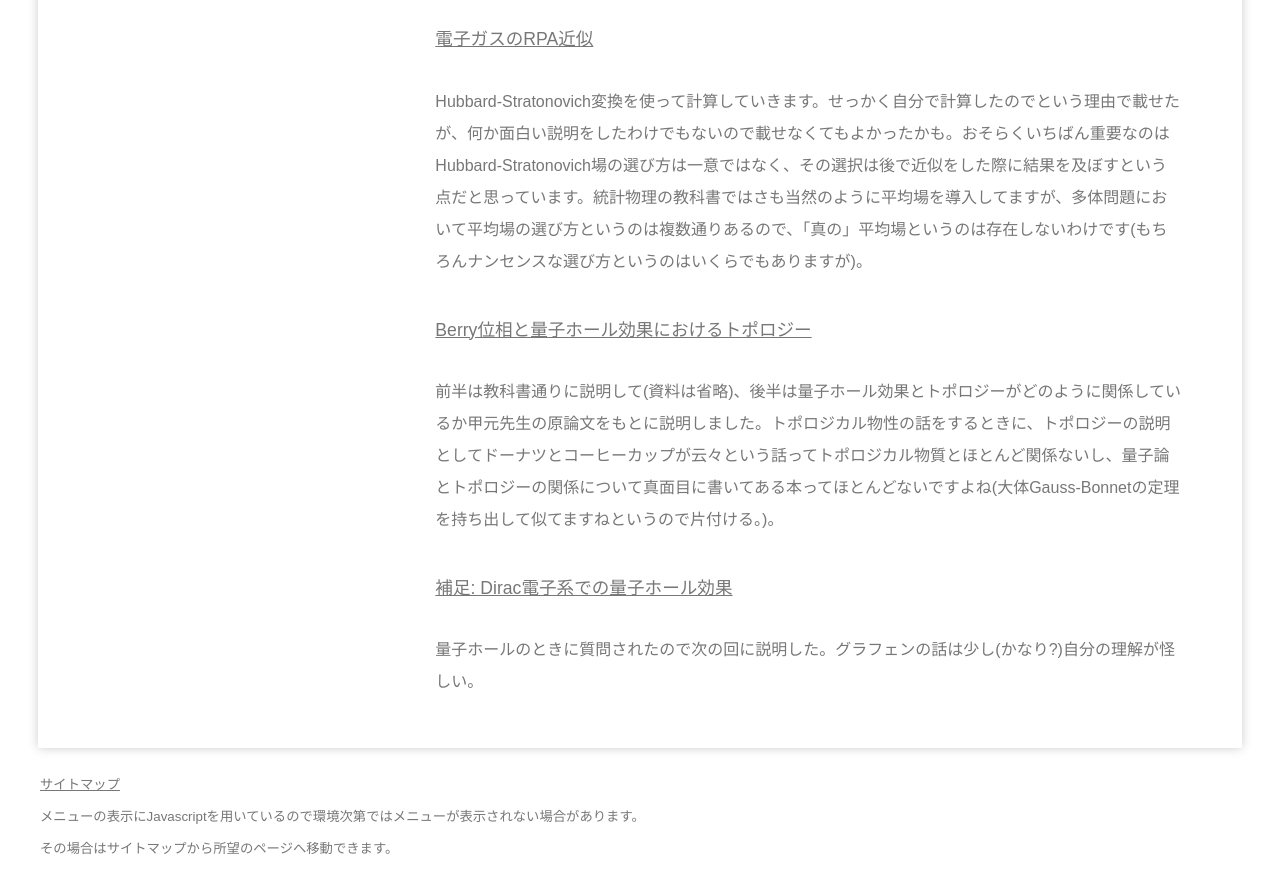
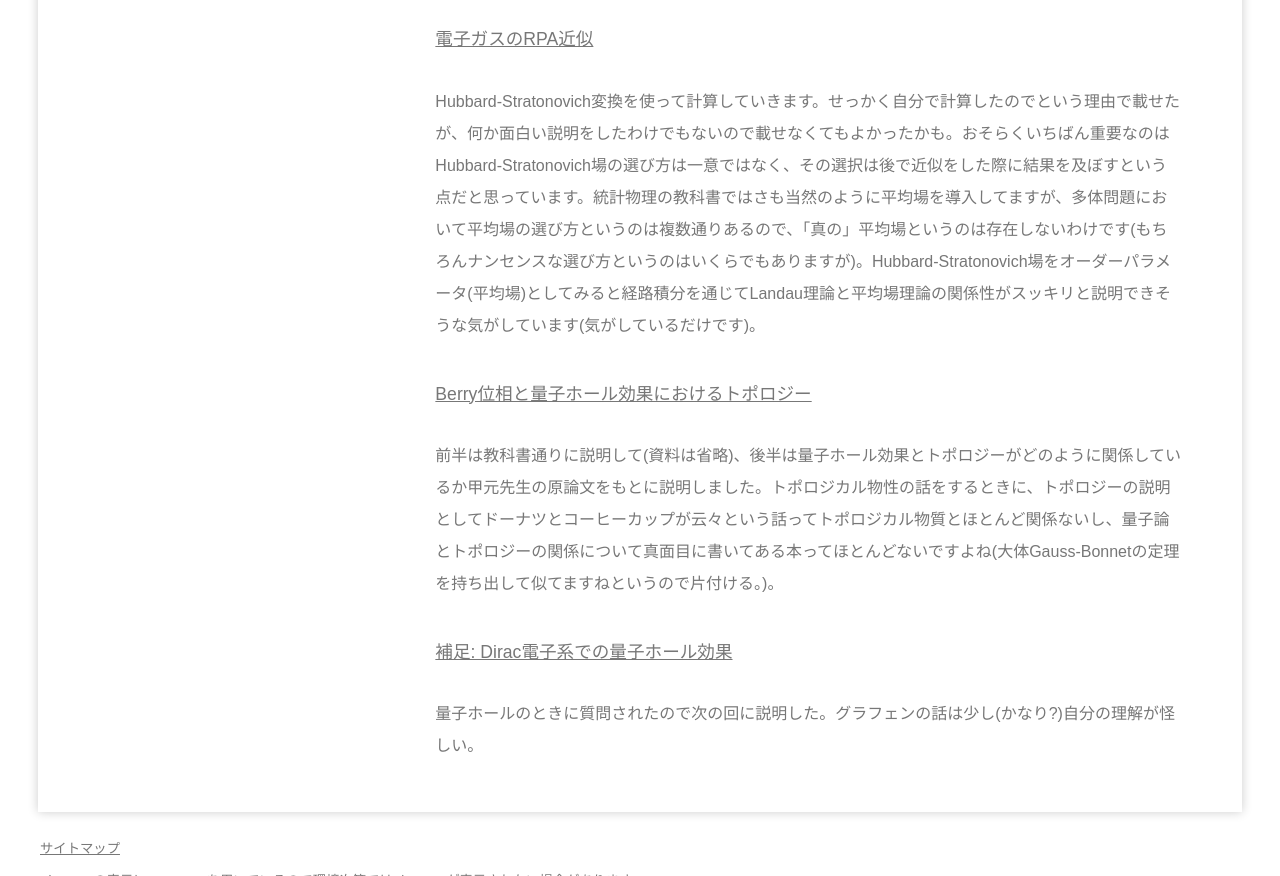
Before and after one commit to Miyazaki-Yu/webpage, a plain HTML site: page notes/QFTinCMT/index.html in a window 1280 px wide. Shown: the part 1174-2050 px from the top of the page. Drawn offline with nearby package versions, Linux system fonts and the light colour scheme.

Commit message:
Update index.html

```diff
--- a/notes/QFTinCMT/index.html
+++ b/notes/QFTinCMT/index.html
@@ -50,7 +50,7 @@
 						<h3><a href="3-2_NGmode_ver3.pdf">南部・Goldstoneモード</a></h3>
 						<p>南部・Goldstoneの定理は最初聞いたときは全く意味がわからず、少し勉強すると何を当たり前のことを言っているんだという気分になりますが、更に勉強すると守備範囲の広さと奥深さに気付かされます。後半のスライドではMermin-Wagnerの定理について解説しています。</p>
 						<h3><a href="第6回.pdf">電子ガスのRPA近似</a></h3>
-						<p>Hubbard-Stratonovich変換を使って計算していきます。せっかく自分で計算したのでという理由で載せたが、何か面白い説明をしたわけでもないので載せなくてもよかったかも。おそらくいちばん重要なのはHubbard-Stratonovich場の選び方は一意ではなく、その選択は後で近似をした際に結果を及ぼすという点だと思っています。統計物理の教科書ではさも当然のように平均場を導入してますが、多体問題において平均場の選び方というのは複数通りあるので、「真の」平均場というのは存在しないわけです(もちろんナンセンスな選び方というのはいくらでもありますが)。</p>
+						<p>Hubbard-Stratonovich変換を使って計算していきます。せっかく自分で計算したのでという理由で載せたが、何か面白い説明をしたわけでもないので載せなくてもよかったかも。おそらくいちばん重要なのはHubbard-Stratonovich場の選び方は一意ではなく、その選択は後で近似をした際に結果を及ぼすという点だと思っています。統計物理の教科書ではさも当然のように平均場を導入してますが、多体問題において平均場の選び方というのは複数通りあるので、「真の」平均場というのは存在しないわけです(もちろんナンセンスな選び方というのはいくらでもありますが)。Hubbard-Stratonovich場をオーダーパラメータ(平均場)としてみると経路積分を通じてLandau理論と平均場理論の関係性がスッキリと説明できそうな気がしています(気がしているだけです)。</p>
 						<h3><a href="QHE_miyazaki.pdf">Berry位相と量子ホール効果におけるトポロジー</a></h3>
 						<p>前半は教科書通りに説明して(資料は省略)、後半は量子ホール効果とトポロジーがどのように関係しているか甲元先生の原論文をもとに説明しました。トポロジカル物性の話をするときに、トポロジーの説明としてドーナツとコーヒーカップが云々という話ってトポロジカル物質とほとんど関係ないし、量子論とトポロジーの関係について真面目に書いてある本ってほとんどないですよね(大体Gauss-Bonnetの定理を持ち出して似てますねというので片付ける。)。</p>
 						<h3><a href="Dirac電子系でのBerry位相.pdf">補足: Dirac電子系での量子ホール効果</a></h3>
```
